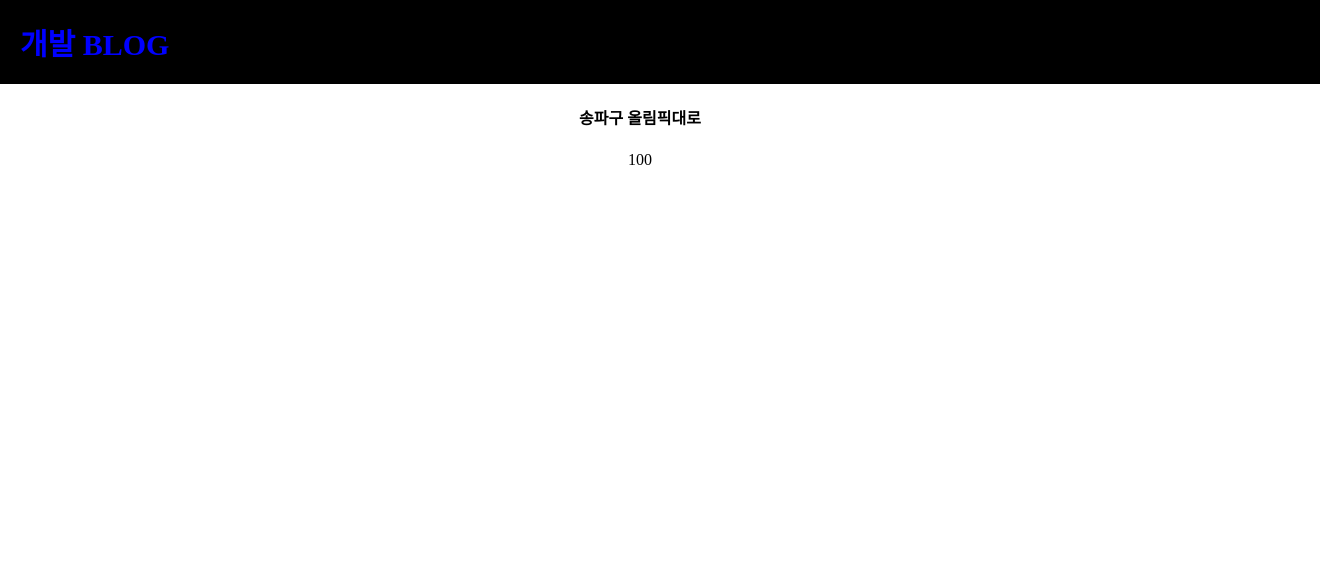
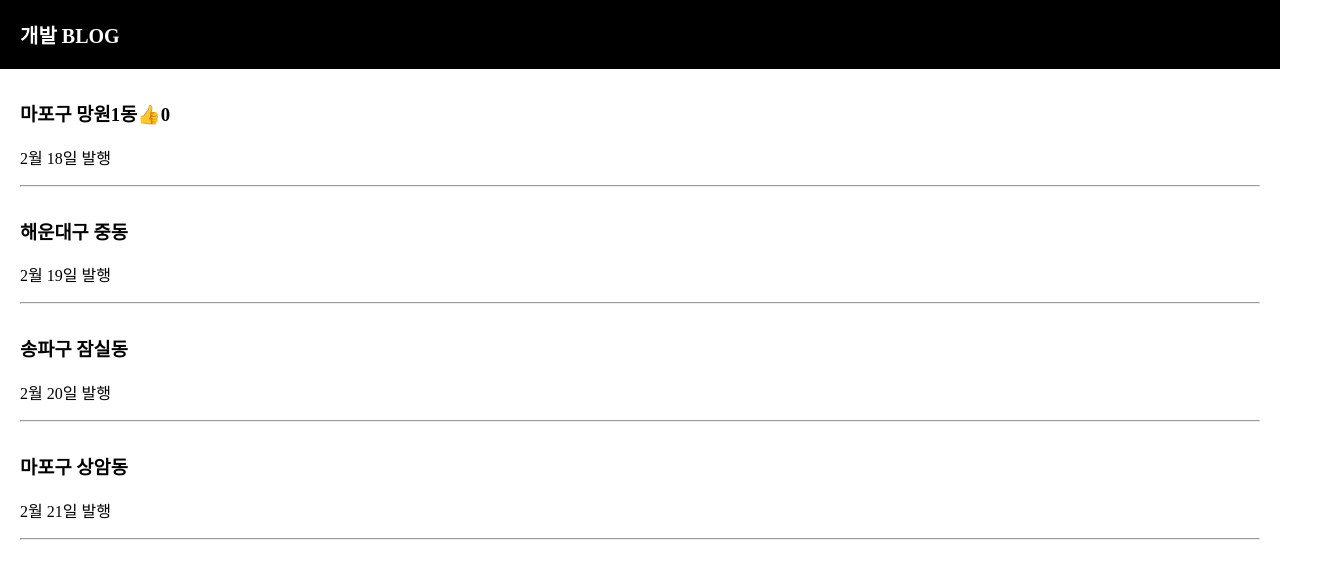
Before and after one commit to SSABOODA/react-blog, a React (Create React App) app: page / in a window 1280 px wide. Shown: the top 578 px of the page, 1320 px wide, since content can reach past the window. Built offline with nearby package versions, Linux system fonts and the light colour scheme.

Commit message:
no.2: useState

```diff
--- a/src/App.css
+++ b/src/App.css
@@ -3,8 +3,7 @@
 }
 
 body {
-  font-family:
-  'nanumsquare';
+  font-family: "nanumsquare";
 }
 
 .black-nav {
@@ -15,6 +14,14 @@ body {
   padding: 20px;
   font-weight: 600;
   font-size: 20px;
+  box-sizing: border-box;
+}
+
+.list {
+  margin-top: 30px;
+  text-align: left;
+  padding-left: 20px;
+  padding-right: 20px;
 }
 
 .App-logo {
--- a/src/App.js
+++ b/src/App.js
@@ -1,21 +1,60 @@
-// import logo from './logo.svg';
-import './App.css';
+/* eslint-disable */
+import "./App.css";
+import React, { useState } from "react";
+import logo from "./logo.svg";
 
 function App() {
+  // 구조 분해 할당(Destructuring)
+  // useState(state data, state data 변경 함수)
+  // state = 변수 대신 데이터를 저장하는 공간
+  const address = [
+    "마포구 망원1동",
+    "해운대구 중동",
+    "송파구 잠실동",
+    "마포구 상암동",
+  ];
 
-  const location = '송파구 올림픽대로'
-  const cusFontStyle = {color: 'blue', fontSize: '30px'}
-  function gethundred() {
-    return 100
-  }
+  const firstLikesNum = 0;
+
+  let [title, modTitle] = useState(address);
+  let [likes, modLikes] = useState(firstLikesNum);
+
   return (
     <div className="App">
       <div className="black-nav">
-        <div style={cusFontStyle}>개발 BLOG</div>
-        </div>
-        <h4> { location } </h4>
-        <p> {gethundred()}</p>
+        <div>개발 BLOG</div>
       </div>
+      <div className="list">
+        <h3>
+          {title[0]}
+          <span
+            onClick={() => {
+              modLikes(likes + 1);
+            }}
+          >
+            👍
+          </span>
+          {likes}
+        </h3>
+        <p>2월 18일 발행</p>
+        <hr />
+      </div>
+      <div className="list">
+        <h3> {title[1]} </h3>
+        <p>2월 19일 발행</p>
+        <hr />
+      </div>
+      <div className="list">
+        <h3> {title[2]} </h3>
+        <p>2월 20일 발행</p>
+        <hr />
+      </div>
+      <div className="list">
+        <h3> {title[3]} </h3>
+        <p>2월 21일 발행</p>
+        <hr />
+      </div>
+    </div>
   );
 }
 
```
